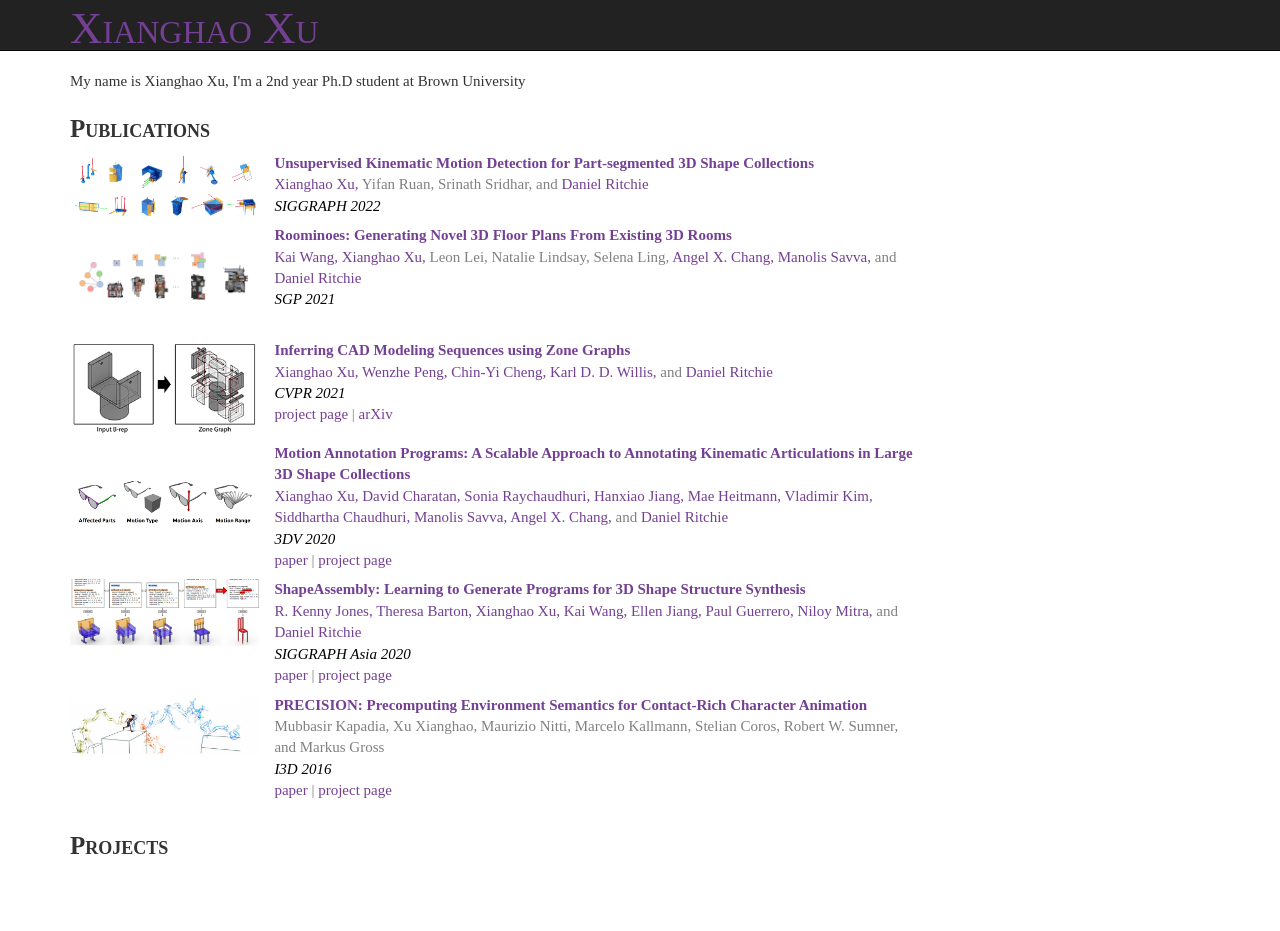
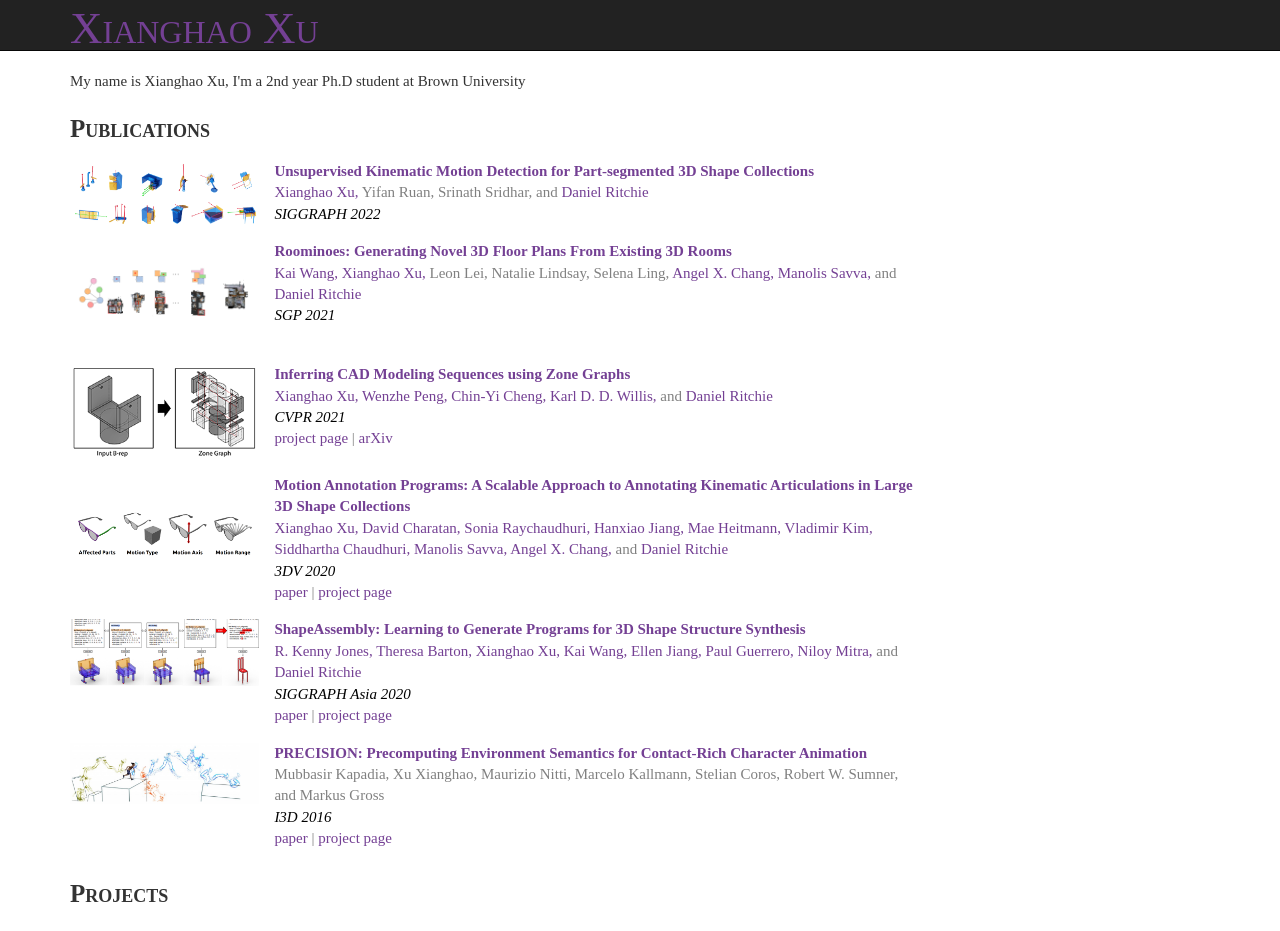
Before and after one commit to xxh43/xxh43.github.io, a Jekyll site: the page built from index.html, in a window 1280 px wide. Built offline with Jekyll 4.4.1, drawn with Linux system fonts in a browser that asks for light colours; before the commit the page ends 900 px from its top, so only the background shows below that.

Commit message:
Update style.css

```diff
--- a/css/style.css
+++ b/css/style.css
@@ -75,6 +75,7 @@ a, a:hover {
 /*---------------------------------------------------------------*/
 
 .pub {
+	padding-top: 8px;
 	padding-bottom: 8px;
 	color:#000000;
 
```
